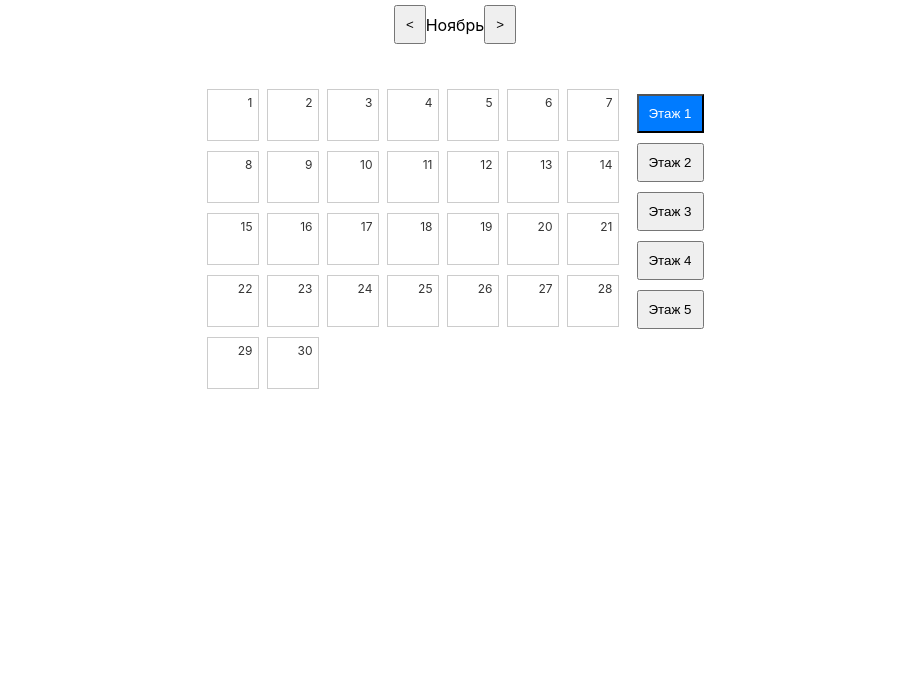
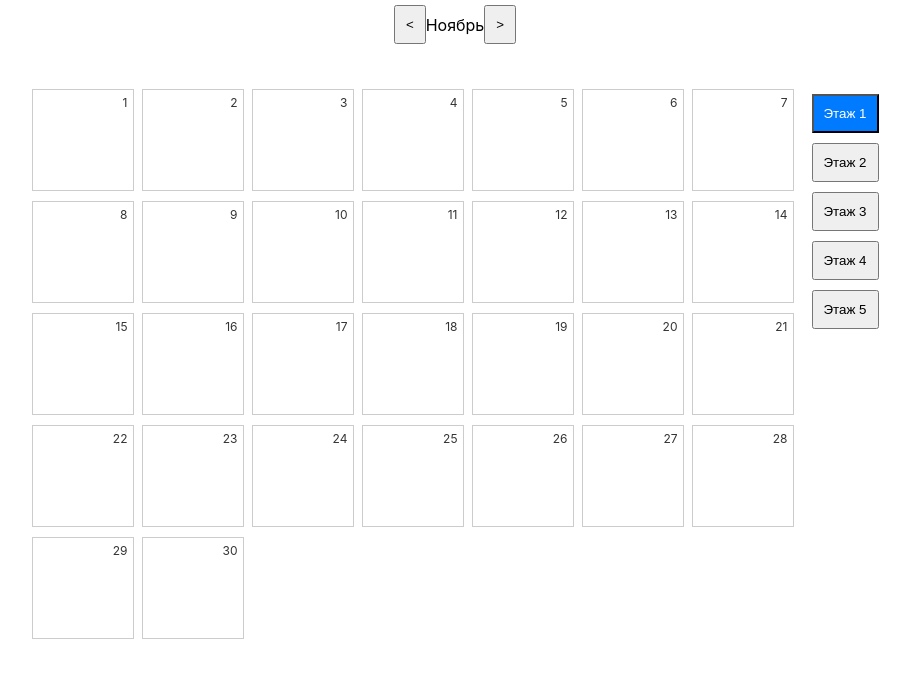
Before and after one commit to smirars/hostel_duty, a React (Create React App) app in the folder hostel_duty/: page /main in a window 1280 px wide. Shown: the top 678 px of the page, without its empty margins (185-1095 px from the left). Built offline with nearby package versions, Linux system fonts and the light colour scheme.

Commit message:
calendar grid grow

```diff
--- a/hostel_duty/src/components/CalendarGrid.css
+++ b/hostel_duty/src/components/CalendarGrid.css
@@ -1,13 +1,13 @@
 .calendar-grid {
     display: grid;
-    grid-template-columns: repeat(7, 50px);
+    grid-template-columns: repeat(7, 100px);
     gap: 10px;
     margin-right: 20px;
   }
 
   .calendar-day {
-    width: 50px;
-    height: 50px;
+    width: 100px;
+    height: 100px;
     border: 1px solid #ccc;
     display: flex;
     flex-direction: column;
```
